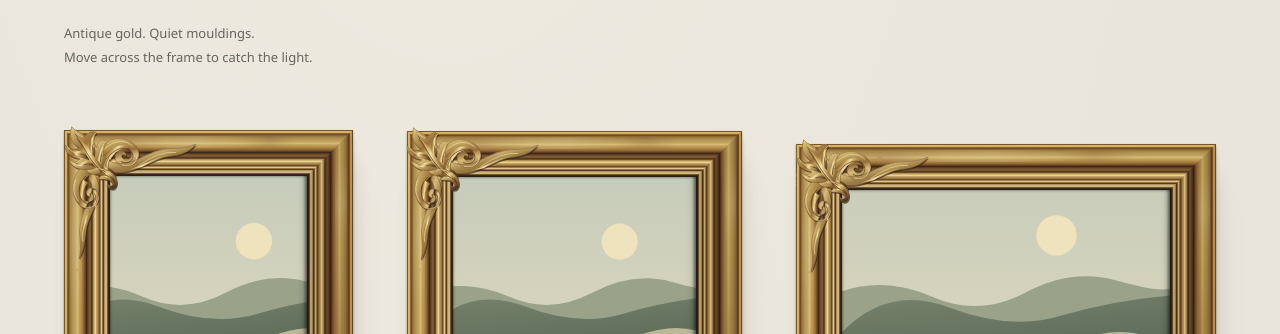
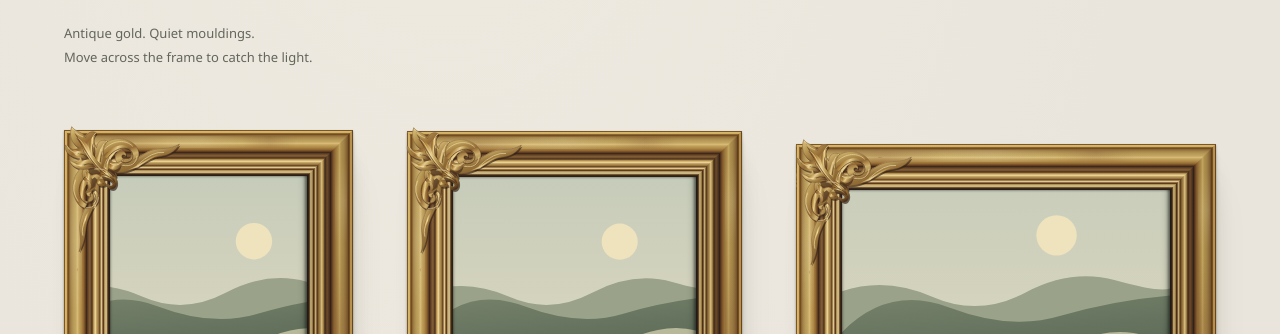
Before and after one commit to nickzonzh/object-studies, a React (Vite) app: page / in a window 1280 px wide. Shown: the part 1075-1409 px from the top of the page. Built offline with nearby package versions, Linux system fonts and the light colour scheme.

Commit message:
refine: deepen Baroque hero corner relief

```diff
--- a/src/variants/BaroqueGold/BaroqueCorner.tsx
+++ b/src/variants/BaroqueGold/BaroqueCorner.tsx
@@ -1,5 +1,5 @@
 import { useId } from 'react'
-import { masses, folds, cuts, edges } from './cornerGeometry'
+import { masses, folds, cuts, edges, undercuts } from './cornerGeometry'
 
 /** One top-left study. SVG IDs remain unique when several frames share a page. */
 export function BaroqueCorner() {
@@ -8,23 +8,24 @@ export function BaroqueCorner() {
   return <svg className="baroque-corner" viewBox="-8 -8 160 160" aria-hidden="true" focusable="false">
     <defs>
       <linearGradient id={`${id}-gold`} x1="0" y1="0" x2=".8" y2="1">
-        <stop stopColor="#f1d98d"/><stop offset=".18" stopColor="#c3a662"/>
-        <stop offset=".38" stopColor="#98703a"/><stop offset=".5" stopColor="#d8bc78"/>
-        <stop offset=".66" stopColor="#a18148"/><stop offset=".84" stopColor="#86602b"/><stop offset="1" stopColor="#49301d"/>
+        <stop stopColor="#f1d98d"/><stop offset=".18" stopColor="#bea05b"/>
+        <stop offset=".38" stopColor="#946b35"/><stop offset=".5" stopColor="#ceb06c"/>
+        <stop offset=".66" stopColor="#99763e"/><stop offset=".84" stopColor="#86602b"/><stop offset="1" stopColor="#49301d"/>
       </linearGradient>
       <linearGradient id={`${id}-fold`} x1="0" y1="0" x2="1" y2=".35">
         <stop stopColor="#634021"/><stop offset=".28" stopColor="#ac8039"/>
-        <stop offset=".48" stopColor="#efdaa0"/><stop offset=".64" stopColor="#c0a05a"/><stop offset="1" stopColor="#6b4828"/>
+        <stop offset=".48" stopColor="#e5cc8e"/><stop offset=".64" stopColor="#b99852"/><stop offset="1" stopColor="#6b4828"/>
       </linearGradient>
       <g id={`${id}-body`}>{masses.map((d, i) => <path key={i} d={d}/>)}</g>
       <g id={`${id}-edges`}>{edges.map((d, i) => <path key={i} d={d}/>)}</g>
     </defs>
     {/* Solid offset geometry supplies directional contact, never a halo/filter. */}
-    <use href={`#${id}-body`} transform="translate(.9 1.5)" fill="#302118" opacity=".65"/>
+    <use href={`#${id}-body`} transform="translate(1.05 1.75)" fill="#302118" opacity=".65"/>
     <use href={`#${id}-body`} transform="translate(-.35 -.45)" fill="#dfc894" opacity=".55"/>
     <g fill={paint('gold')} stroke="#6b4828" strokeWidth=".45" strokeLinejoin="round">
       {masses.map((d, i) => <path key={i} d={d}/>)}
     </g>
+    <g fill="#49301d" opacity=".72">{undercuts.map((d, i) => <path key={i} d={d}/>)}</g>
     <g fill={paint('fold')}>{folds.map((d, i) => <path key={i} d={d}/>)}</g>
     <g fill="none" stroke="#49301d" strokeWidth=".85" strokeLinecap="round" opacity=".8">
       {cuts.map((d, i) => <path key={i} d={d}/>)}
@@ -32,6 +33,6 @@ export function BaroqueCorner() {
     <use className="baroque-corner__light" href={`#${id}-edges`} fill="none" stroke="#fff0bb" strokeWidth=".85" strokeLinecap="round"/>
     <use className="baroque-corner__return" href={`#${id}-edges`} transform="translate(.55 .8)" fill="none" stroke="#efc878" strokeWidth=".65"/>
     {/* Sparse bole only on exposed crown tips; cavities keep their stable brown. */}
-    <path className="baroque-corner__micro" d="M10 0 l2 2 M5 21 l1.5 1.2 M45 13 l-1.4 1.3" fill="none" stroke="#794630" strokeWidth=".65" opacity=".65"/>
+    <path className="baroque-corner__micro" d="M10 0 l2 2 M5 21 l1.5 1.2 M45 13 l-1.4 1.3 M61 36 l-1 .8 M26 54 l.8 1" fill="none" stroke="#794630" strokeWidth=".65" opacity=".65"/>
   </svg>
 }
--- a/src/variants/BaroqueGold/cornerGeometry.ts
+++ b/src/variants/BaroqueGold/cornerGeometry.ts
@@ -3,9 +3,12 @@
  * Closed masses are reused for contact relief, body and gilded edge catches. */
 export const masses = [
   // Horizontal scroll: a broad rolled shoulder dwindles into a buried rail tongue.
-  'M30 31 C42 8 60 5 73 13 C86 21 82 37 70 39 C59 41 52 32 57 25 C61 20 68 23 67 28 C64 25 61 27 63 30 C67 36 76 30 73 24 C68 14 51 20 45 31 C65 45 86 26 103 22 C116 18 126 22 143 15 C132 29 116 27 107 30 C87 36 65 54 45 42 Z',
+  'M30 31 C42 8 60 5 73 13 C86 21 82 37 70 39 C59 41 52 32 57 25 C61 20 68 23 67 28 C64 25 61 27 63 30 C67 36 76 30 73 24 C68 14 51 20 45 31 C65 45 82 26 94 22 C104 18 112 22 125 15 C117 29 105 27 97 30 C83 36 65 54 45 42 Z',
   // Left scroll deliberately has a longer neck and tighter return.
-  'M29 33 C9 43 5 62 13 77 C21 90 35 85 37 75 C39 66 31 60 26 64 C22 68 25 73 29 72 C26 69 29 67 31 70 C35 76 26 81 21 75 C12 64 22 49 32 47 C46 65 30 86 25 103 C22 115 24 126 16 140 C20 123 15 116 17 104 C20 84 37 66 27 53 Z',
+  'M29 33 C9 43 5 62 13 77 C21 90 35 85 37 75 C39 66 31 60 26 64 C22 68 25 73 29 72 C26 69 29 67 31 70 C35 76 26 81 21 75 C12 64 22 49 32 47 C46 65 30 84 25 99 C22 109 24 120 16 132 C20 117 15 111 17 100 C20 83 37 66 27 53 Z',
+  // Tucked root leaves: a compact saddle beneath the main diagonal leaf.
+  'M31 41 C36 31 45 31 52 34 C57 37 61 34 64 31 C65 39 59 44 52 44 C56 46 58 49 56 52 C49 49 46 52 43 54 C38 51 33 47 31 41 Z',
+  'M27 37 C17 42 18 51 24 57 C28 61 26 65 23 68 C32 67 35 62 34 57 C37 61 42 62 46 59 C40 53 44 48 39 44 C35 40 31 39 27 37 Z',
   // Primary acanthus: broad serrated lobes, recurved crown, narrow rooted heel.
   'M53 56 C42 52 34 46 26 42 C15 44 8 39 5 33 C12 36 15 33 17 31 C5 29 0 23 1 16 C8 22 13 21 16 19 C7 14 5 5 8 -4 C12 2 20 1 23 8 C25 1 32 0 35 3 C29 8 32 15 35 19 C36 11 42 9 47 12 C42 16 42 23 43 28 C46 22 51 23 55 26 C49 31 47 36 48 41 C55 44 59 50 53 56 Z',
   // Fold that wraps the lower shoulder and turns back toward the opening.
@@ -13,17 +16,32 @@ export const masses = [
 ] as const
 
 export const folds = [
-  'M11 3 C17 10 22 12 27 21 C32 29 40 42 52 53 C39 47 27 35 23 25 C20 16 16 12 11 3 Z',
+  'M11 3 C17 10 23 11 28 21 C34 30 40 42 52 53 C38 48 25 35 22 25 C19 16 16 12 11 3 Z',
   'M5 18 C12 24 18 21 23 25 L28 33 C18 28 12 31 5 18 Z',
-  'M10 34 C17 38 21 32 28 33 L34 40 C23 36 21 44 10 34 Z',
+  'M10 34 C17 38 21 30 28 32 L35 41 C23 37 21 45 10 34 Z',
   'M34 5 C29 14 36 19 33 29 L28 24 C26 13 28 8 34 5 Z',
-  'M46 14 C39 23 45 29 40 37 L35 31 C40 26 36 20 46 14 Z',
+  'M46 14 C38 23 46 29 40 38 L34 31 C40 26 35 20 46 14 Z',
   'M53 27 C44 36 50 39 47 44 L42 40 C45 33 45 30 53 27 Z',
   'M39 43 C49 45 57 52 55 59 C52 51 45 52 39 48 Z',
   'M44 29 C52 15 66 13 73 21 C61 17 53 25 50 32 Z',
   'M19 53 C12 65 17 77 24 79 C17 69 22 61 26 57 Z',
-  'M69 43 C90 37 104 25 125 25 C105 28 97 34 84 40 Z',
-  'M29 84 C24 100 18 112 20 122 C17 105 22 95 29 84 Z',
+  'M69 43 C85 37 95 25 111 25 C96 28 90 34 80 40 Z',
+  'M29 84 C24 97 18 106 20 116 C17 100 22 94 29 84 Z',
+  'M49 36 C55 40 60 37 63 34 C61 43 55 43 49 41 Z',
+  'M23 45 C21 53 31 56 29 62 C34 57 29 51 27 47 Z',
+  'M36 53 Q39 57 44 58 Q39 60 35 57 Z',
+] as const
+
+/** Local tapered undercuts, not a global contrast increase. They sit below
+ * fold planes; the unlit bronze pockets remain stable under pointer movement. */
+export const undercuts = [
+  'M14 10 C25 22 25 35 48 50 C32 43 23 33 21 24 C20 18 17 13 14 10 Z',
+  'M18 29 Q22 27 27 31 L31 36 Q24 31 19 33 Z',
+  'M31 25 Q33 28 35 31 L40 37 Q34 35 31 30 Z',
+  'M26 42 Q32 39 39 43 L42 49 Q34 46 30 49 Q26 47 26 42 Z',
+  'M47 42 Q55 47 62 38 Q61 47 53 47 L55 51 Q49 49 46 51 Z',
+  'M27 55 Q32 60 27 65 Q35 62 34 57 L38 58 Q36 53 33 51 Z',
+  'M40 50 C48 49 55 53 56 59 C52 54 46 56 43 54 Z',
 ] as const
 
 export const cuts = [
@@ -41,5 +59,6 @@ export const edges = [
   'M15 8 C25 17 26 34 49 50 M33 42 Q44 40 51 49',
   'M44 20 C54 10 67 10 74 17 M79 28 C78 36 73 40 63 38',
   'M12 54 Q7 66 15 77 M24 84 Q37 84 37 73',
-  'M81 38 Q104 22 121 24 M23 99 Q18 111 20 120',
+  'M79 38 Q96 22 108 24 M23 96 Q18 106 20 114',
+  'M50 36 Q57 40 62 35 M23 46 Q22 51 27 55',
 ] as const
```
Also changed, not shown: 2 other files (tests, documents, lock files or other folders).
